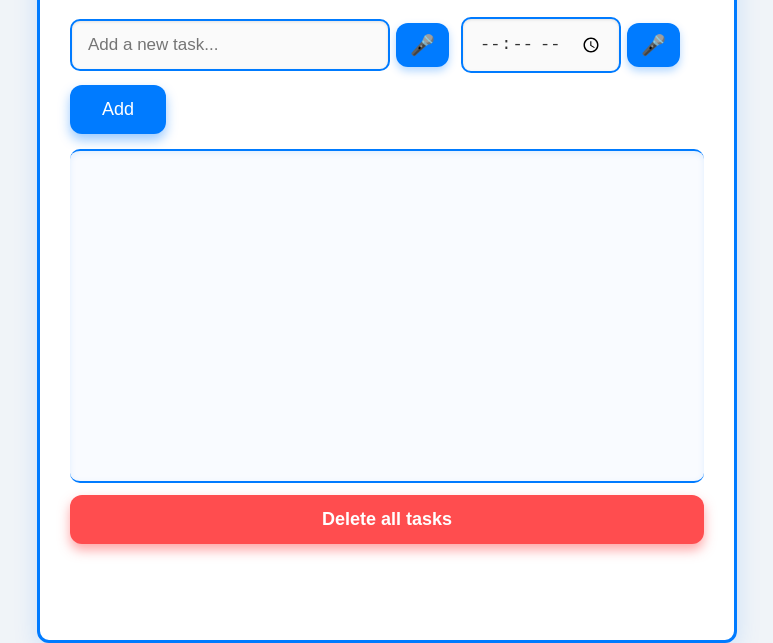
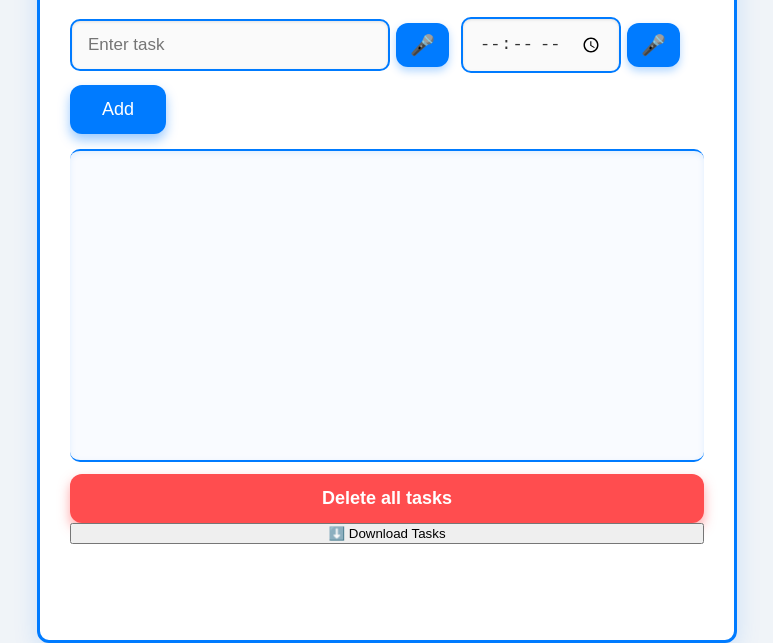
Before and after one commit to Yugiaz/Project-sa-CC05-, a plain HTML site: page index.html in a window 1280 px wide. Shown: the part 157-800 px from the top of the page, without its empty margins (253-1026 px from the left). Drawn offline with Linux system fonts and the light colour scheme.

Commit message:
Update index.html

```diff
--- a/index.html
+++ b/index.html
@@ -19,18 +19,20 @@
     <h1>To-Do List</h1>
     <div class="input-container">
       <div class="task-input-wrapper">
-        <input type="text" id="taskInput" placeholder="Add a new task..." />
+        <input id="taskInput" class="input-box" placeholder="Enter task" aria-label="Task input">
         <button id="taskMicBtn" title="Speak task" class="mic-btn">&#127908;</button>
       </div>
       <div class="time-input-wrapper">
-        <input type="time" id="timeInput" />
+        <input id="timeInput" class="input-box" type="time" aria-label="Time input">
         <button id="timeMicBtn" title="Speak time" class="mic-btn">&#127908;</button>
       </div>
       <button id="addBtn" onclick="addTask()">Add</button>
     </div>
 
     <ul id="taskList"></ul>
+
     <button id="deleteAllBtn" class="delete-all-btn">Delete all tasks</button>
+    <button id="downloadBtn" class="download-btn">⬇️ Download Tasks</button>
   </div>
 
   <script src="script.js" defer></script>
```
